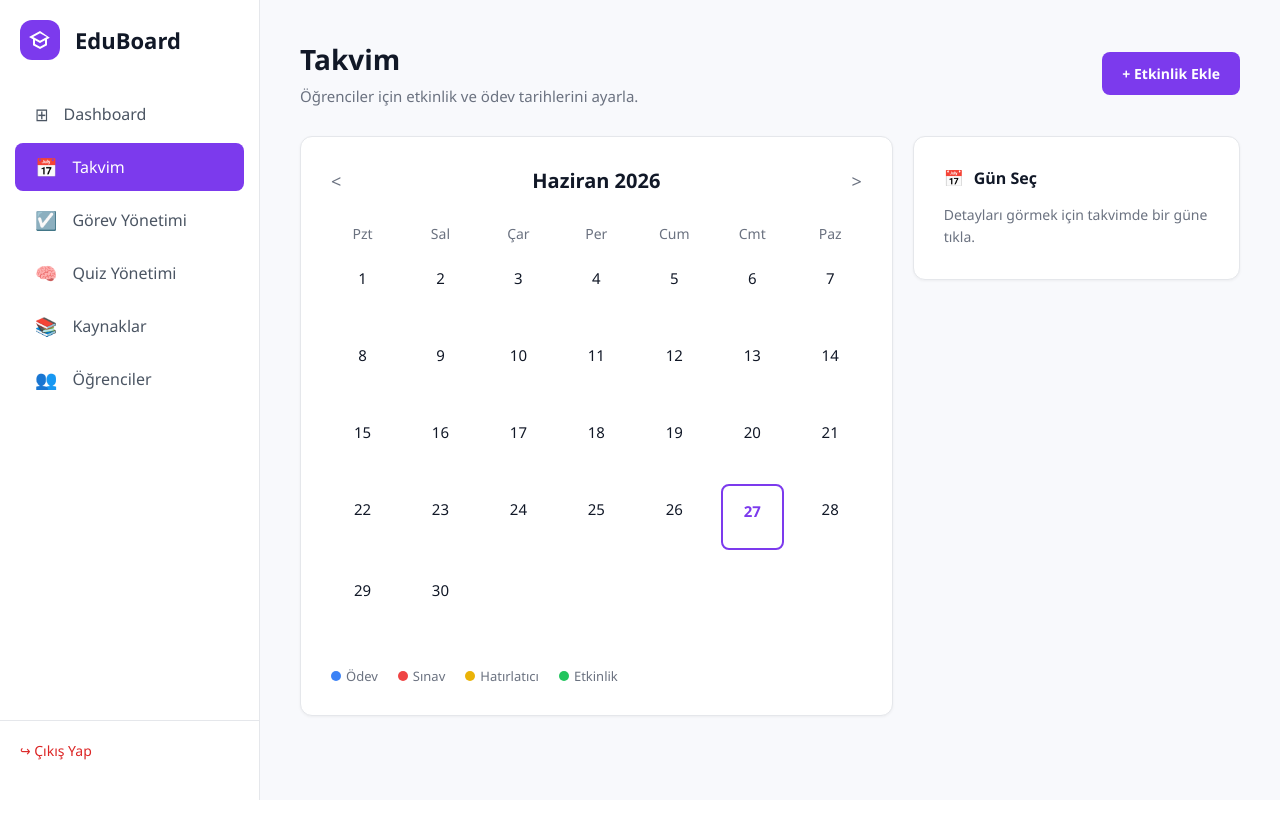
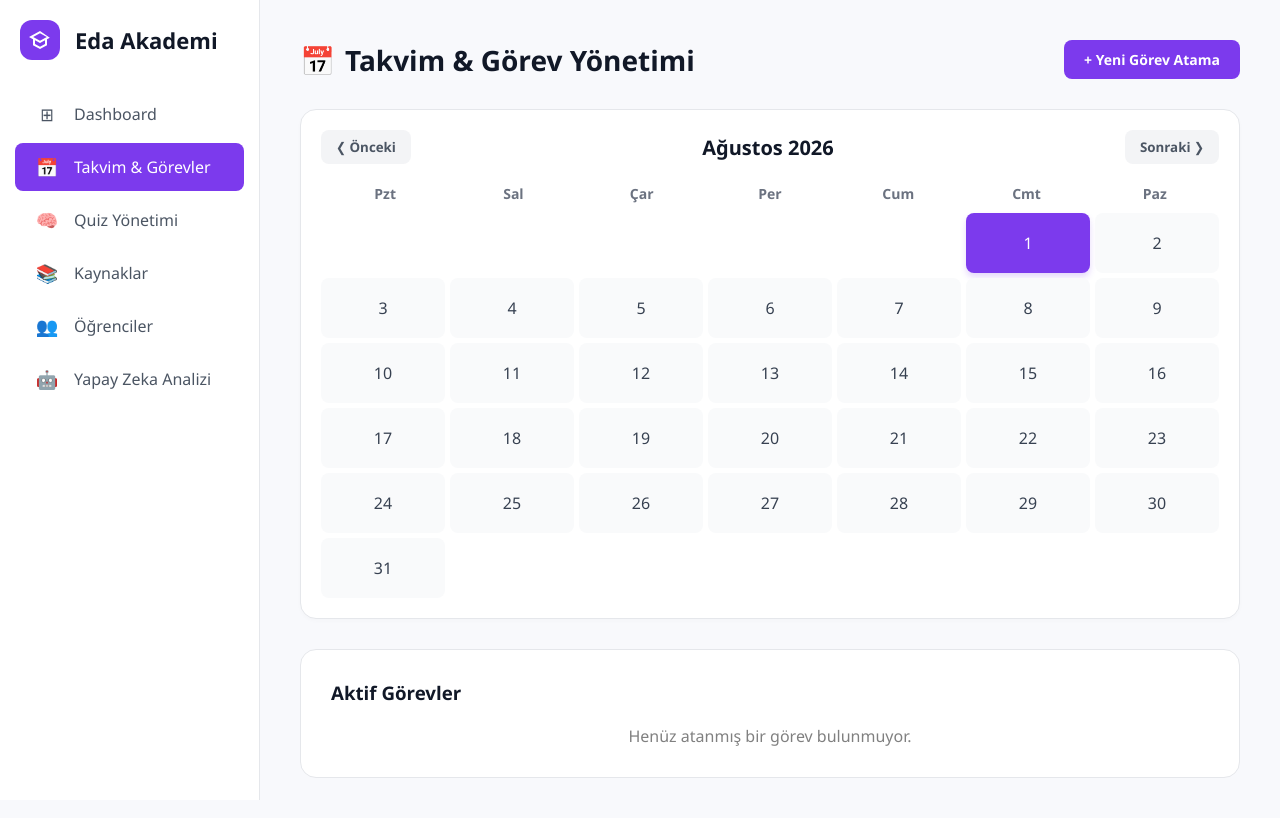
Before and after one commit to dertlimehmetsalih286-cyber/eda-akedemi, a Flask app: page /takvim in a window 1280 px wide. Run offline with Flask 3, Linux system fonts and the light colour scheme; data that the repository does not hold is empty.

Commit message:
Update takvim.html

```diff
--- a/templates/takvim.html
+++ b/templates/takvim.html
@@ -2,207 +2,230 @@
 <html lang="tr">
 <head>
     <meta charset="UTF-8">
-    <meta name="viewport" content="width=device-width, initial-scale=1.0">
-    <title>Eda Akademi - Takvim</title>
+    <title>Eda Akademi - Takvim ve Görevler</title>
     <style>
-        /* Genel Düzen */
         * { margin: 0; padding: 0; box-sizing: border-box; font-family: 'Segoe UI', Tahoma, Geneva, Verdana, sans-serif; }
         body { display: flex; min-height: 100vh; background-color: #f8f9fc; }
 
-        /* Sabit Sol Menü (Sidebar) */
-        .sidebar { width: 260px; background-color: white; border-right: 1px solid #e5e7eb; display: flex; flex-direction: column; padding: 20px 0; position: fixed; height: 100vh; }
+        /* Sidebar Stilleri */
+        .sidebar { width: 260px; background-color: white; border-right: 1px solid #e5e7eb; display: flex; flex-direction: column; padding: 20px 0; position: fixed; height: 100vh; top: 0; left: 0; z-index: 1000; }
         .logo-container { display: flex; align-items: center; padding: 0 20px 30px 20px; font-size: 22px; font-weight: bold; color: #111827; }
         .logo-icon { background-color: #7c3aed; width: 40px; height: 40px; border-radius: 12px; display: flex; align-items: center; justify-content: center; margin-right: 15px; }
         .logo-icon svg { width: 24px; height: 24px; fill: white; }
         .nav-links { list-style: none; flex-grow: 1; }
         .nav-item { padding: 0 15px; margin-bottom: 5px; }
         .nav-link { display: flex; align-items: center; padding: 12px 20px; text-decoration: none; color: #4b5563; font-weight: 500; border-radius: 8px; transition: all 0.2s; }
-        .nav-link:hover { background-color: #f3f4f6; color: #111827; }
         .nav-link.active { background-color: #7c3aed; color: white; }
-        .nav-icon { margin-right: 15px; font-size: 18px; }
-        .logout-section { padding: 20px; border-top: 1px solid #e5e7eb; margin-top: auto; }
-        .logout-btn { color: #dc2626; text-decoration: none; font-size: 14px; font-weight: 500; display: flex; align-items: center; }
+        .nav-icon { margin-right: 15px; font-size: 18px; width: 24px; text-align: center; }
 
-        /* Sağ Taraf İçerik */
-        .main-content { flex-grow: 1; padding: 40px; margin-left: 260px; }
-        .page-header { margin-bottom: 30px; display: flex; justify-content: space-between; align-items: center; }
-        .page-title { font-size: 28px; font-weight: bold; color: #111827; margin-bottom: 8px; }
-        .page-subtitle { color: #6b7280; font-size: 15px; }
+        .main-content { margin-left: 260px; padding: 40px; width: calc(100% - 260px); max-width: 1200px; }
 
-        /* Takvim ve Sağ Panel Alanları */
-        .calendar-container { flex: 2; background: white; padding: 30px; border-radius: 12px; border: 1px solid #e5e7eb; box-shadow: 0 1px 3px rgba(0,0,0,0.05); }
-        .detail-panel { flex: 1; background: white; padding: 30px; border-radius: 12px; border: 1px solid #e5e7eb; box-shadow: 0 1px 3px rgba(0,0,0,0.05); height: fit-content; }
-        .add-btn { background: #7c3aed; color: white; border: none; padding: 12px 20px; border-radius: 8px; cursor: pointer; font-weight: 600; font-size: 14px; transition: background 0.2s; }
-        .add-btn:hover { background: #6d28d9; }
+        .page-header { display: flex; justify-content: space-between; align-items: center; margin-bottom: 30px; }
+        .page-title { font-size: 28px; font-weight: bold; color: #111827; display: flex; align-items: center; gap: 10px; }
 
-        /* Açılır Pencere (Modal) */
-        .modal-overlay { display: none; position: fixed; top: 0; left: 0; width: 100%; height: 100%; background: rgba(0,0,0,0.4); z-index: 1000; }
-        .modal-box { position: absolute; top: 50%; left: 50%; transform: translate(-50%, -50%); background: white; padding: 30px; border-radius: 16px; width: 450px; box-shadow: 0 10px 25px rgba(0,0,0,0.1); }
+        /* Takvim Stilleri */
+        .calendar-container { background: white; border-radius: 16px; border: 1px solid #e5e7eb; padding: 20px; margin-bottom: 30px; box-shadow: 0 2px 4px rgba(0,0,0,0.02); }
+        .calendar-header { display: flex; justify-content: space-between; align-items: center; margin-bottom: 20px; }
+        .calendar-header button { background: #f3f4f6; border: none; padding: 8px 15px; border-radius: 8px; cursor: pointer; font-weight: bold; color: #4b5563; transition: 0.2s; }
+        .calendar-header button:hover { background: #e5e7eb; }
+        .calendar-header h2 { font-size: 20px; color: #111827; }
+
+        .weekdays { display: grid; grid-template-columns: repeat(7, 1fr); text-align: center; font-weight: bold; color: #6b7280; margin-bottom: 10px; font-size: 14px; }
+        .days { display: grid; grid-template-columns: repeat(7, 1fr); gap: 5px; }
+        .days div { background: #f9fafb; padding: 15px 10px; text-align: center; border-radius: 8px; cursor: pointer; transition: 0.2s; font-weight: 500; color: #374151; min-height: 60px; display: flex; align-items: center; justify-content: center; }
+        .days div:hover { background: #ede9fe; color: #7c3aed; }
+        .days .today { background: #7c3aed; color: white; box-shadow: 0 4px 6px rgba(124, 58, 237, 0.2); }
+        .days .today:hover { background: #6d28d9; color: white; }
+        .days .empty { background: transparent; cursor: default; }
+        .days .empty:hover { background: transparent; }
+
+        /* Görev Listesi */
+        .task-list { background: white; padding: 30px; border-radius: 16px; border: 1px solid #e5e7eb; }
+        .task-item { display: flex; justify-content: space-between; align-items: center; padding: 15px; border-bottom: 1px solid #f3f4f6; }
+        .task-item:last-child { border-bottom: none; }
+        .t-info h4 { color: #111827; margin-bottom: 4px; }
+        .t-info p { color: #6b7280; font-size: 13px; display: flex; gap: 10px; }
+        .t-badge { background: #e0e7ff; color: #4338ca; padding: 4px 8px; border-radius: 6px; font-size: 12px; font-weight: bold; }
+
+        /* Modal Stilleri */
+        .btn-purple { background: #7c3aed; color: white; border: none; padding: 10px 20px; border-radius: 8px; font-size: 14px; font-weight: bold; cursor: pointer; }
         .form-group { margin-bottom: 15px; }
-        .form-group label { display: block; margin-bottom: 5px; font-size: 14px; font-weight: 500; color: #374151; }
-        .form-group input, .form-group textarea, .form-group select { width: 100%; padding: 10px 12px; border: 1px solid #d1d5db; border-radius: 8px; outline: none; font-size: 14px; }
+        .form-control { width: 100%; padding: 10px; border: 1px solid #d1d5db; border-radius: 8px; font-size: 14px; }
     </style>
 </head>
 <body>
-
     <aside class="sidebar">
         <div class="logo-container">
-            <div class="logo-icon">
-                <svg viewBox="0 0 24 24"><path d="M12 3L1 9l4 2.18v6L12 21l7-3.82v-6l2.81-1.53L12 3zm6.82 6L12 12.72 5.18 9 12 5.28 18.82 9zM17 15.99l-5 2.73-5-2.73v-3.72l5 2.73 5-2.73v3.72z"/></svg>
-            </div>
-            EduBoard
+            <div class="logo-icon"><svg viewBox="0 0 24 24"><path d="M12 3L1 9l4 2.18v6L12 21l7-3.82v-6l2.81-1.53L12 3zm6.82 6L12 12.72 5.18 9 12 5.28 18.82 9zM17 15.99l-5 2.73-5-2.73v-3.72l5 2.73 5-2.73v3.72z"/></svg></div>
+            Eda Akademi
         </div>
         <ul class="nav-links">
             <li class="nav-item"><a href="/ogretmen" class="nav-link"><span class="nav-icon">⊞</span> Dashboard</a></li>
-            <li class="nav-item"><a href="/takvim" class="nav-link active"><span class="nav-icon">📅</span> Takvim</a></li>
-            <li class="nav-item"><a href="/gorev" class="nav-link"><span class="nav-icon">☑️</span> Görev Yönetimi</a></li>
+            <li class="nav-item"><a href="/takvim" class="nav-link active"><span class="nav-icon">📅</span> Takvim & Görevler</a></li>
+            <!-- Görev sekmesini menüden kaldırmadım, istersen silebilirsin. Birleştirdiğimiz için burası ana merkez oldu -->
             <li class="nav-item"><a href="/quiz" class="nav-link"><span class="nav-icon">🧠</span> Quiz Yönetimi</a></li>
             <li class="nav-item"><a href="/kaynaklar" class="nav-link"><span class="nav-icon">📚</span> Kaynaklar</a></li>
             <li class="nav-item"><a href="/ogrenciler" class="nav-link"><span class="nav-icon">👥</span> Öğrenciler</a></li>
+            <li class="nav-item"><a href="/ogretmen_analiz" class="nav-link"><span class="nav-icon">🤖</span> Yapay Zeka Analizi</a></li>
         </ul>
-        <div class="logout-section">
-            <a href="/" class="logout-btn">↪ Çıkış Yap</a>
-        </div>
     </aside>
 
     <main class="main-content">
         <div class="page-header">
-            <div>
-                <h1 class="page-title">Takvim</h1>
-                <p class="page-subtitle">Öğrenciler için etkinlik ve ödev tarihlerini ayarla.</p>
-            </div>
-            <button onclick="document.getElementById('etkinlikModal').style.display='block'" class="add-btn">+ Etkinlik Ekle</button>
+            <div class="page-title"><span>📅</span> Takvim & Görev Yönetimi</div>
+            <button class="btn-purple" onclick="openModal('')">+ Yeni Görev Atama</button>
         </div>
 
-        <div style="display:flex; gap:20px;">
-            <div class="calendar-container">
-                <div style="display:flex; justify-content:space-between; align-items:center; margin-bottom:30px;">
-                    <button style="border:none; background:none; cursor:pointer; font-size:18px; color:#6b7280;">&lt;</button>
-                    <h2 style="font-size:20px; color:#111827;">Haziran 2026</h2>
-                    <button style="border:none; background:none; cursor:pointer; font-size:18px; color:#6b7280;">&gt;</button>
+        <!-- Etkileşimli Takvim -->
+        <div class="calendar-container">
+            <div class="calendar-header">
+                <button onclick="moveDate('prev')">❮ Önceki</button>
+                <h2 id="month_name">Ay Yılı</h2>
+                <button onclick="moveDate('next')">Sonraki ❯</button>
+            </div>
+            <div class="weekdays">
+                <div>Pzt</div><div>Sal</div><div>Çar</div><div>Per</div><div>Cum</div><div>Cmt</div><div>Paz</div>
+            </div>
+            <div class="days" id="days">
+                <!-- Javascript ile güncellenecek -->
+            </div>
+        </div>
+
+        <!-- Aktif Görevler Listesi -->
+        <div class="task-list">
+            <h3 style="margin-bottom: 20px; color: #111827;">Aktif Görevler</h3>
+            {% for g in gorevler %}
+            <div class="task-item">
+                <div class="t-info">
+                    <h4>{{ g.baslik }}</h4>
+                    <p>
+                        <span><strong>Ders:</strong> {{ g.ders }}</span>
+                        <span><strong>Tür:</strong> {{ g.sinav_turu }}</span>
+                        <span style="color:#ef4444;"><strong>Son Tarih:</strong> {{ g.son_tarih }}</span>
+                    </p>
+                </div>
+                <div class="t-badge">{{ g.oncelik }} Öncelik</div>
+            </div>
+            {% else %}
+            <p style="color: gray; text-align: center;">Henüz atanmış bir görev bulunmuyor.</p>
+            {% endfor %}
+        </div>
+
+        <!-- Görev Ekleme Modalı (Takvimden Tıklanınca Açılır) -->
+        <div id="gorevModal" style="display:none; position:fixed; top:0; left:0; width:100%; height:100%; background:rgba(0,0,0,0.5); z-index:9999;">
+            <div style="background:white; max-width:500px; margin:50px auto; padding:30px; border-radius:16px;">
+                <div style="display:flex; justify-content:space-between; margin-bottom:20px;">
+                    <h2>Görev Ata</h2>
+                    <span onclick="document.getElementById('gorevModal').style.display='none'" style="cursor:pointer; font-size:20px;">&times;</span>
                 </div>
 
-                <div style="display:grid; grid-template-columns:repeat(7, 1fr); text-align:center; gap:15px; margin-bottom:10px; color:#6b7280; font-size:14px;">
-                    <div>Pzt</div><div>Sal</div><div>Çar</div><div>Per</div><div>Cum</div><div>Cmt</div><div>Paz</div>
-                </div>
+                <form action="/add-task" method="POST">
+                    <div class="form-group">
+                        <label>Sınav Türü</label>
+                        <select name="sinav_turu" class="form-control">
+                            <option value="LGS">LGS</option>
+                            <option value="YKS">YKS</option>
+                            <option value="Ara Sınıf">Ara Sınıf</option>
+                        </select>
+                    </div>
 
-                <div id="calendar-grid" style="display:grid; grid-template-columns:repeat(7, 1fr); text-align:center; gap:15px; font-size:15px; color:#111827;">
-                </div>
+                    <div class="form-group">
+                        <label>Ders</label>
+                        <select name="ders" class="form-control">
+                            <option value="TYT Türkçe">TYT Türkçe</option>
+                            <option value="TYT Matematik">TYT Matematik</option>
+                            <option value="TYT Tarih">TYT Tarih</option>
+                            <option value="AYT Matematik">AYT Matematik</option>
+                            <option value="AYT Tarih">AYT Tarih</option>
+                            <option value="AYT Coğrafya">AYT Coğrafya</option>
+                            <option value="Fizik">Fizik</option>
+                            <option value="Kimya">Kimya</option>
+                            <option value="Biyoloji">Biyoloji</option>
+                            <option value="Fen Bilimleri">Fen Bilimleri</option>
+                            <option value="Sosyal Bilgiler">Sosyal Bilgiler</option>
+                            <option value="Tarih">Tarih</option>
+                            <option value="Coğrafya">Coğrafya</option>
+                            <option value="Felsefe">Felsefe</option>
+                            <option value="Din Kültürü">Din Kültürü</option>
+                        </select>
+                    </div>
 
-                <div style="display:flex; gap:20px; margin-top:40px; font-size:13px; color:#6b7280;">
-                    <div style="display:flex; align-items:center; gap:5px;"><span style="height:10px; width:10px; background:#3b82f6; border-radius:50%; display:inline-block;"></span> Ödev</div>
-                    <div style="display:flex; align-items:center; gap:5px;"><span style="height:10px; width:10px; background:#ef4444; border-radius:50%; display:inline-block;"></span> Sınav</div>
-                    <div style="display:flex; align-items:center; gap:5px;"><span style="height:10px; width:10px; background:#eab308; border-radius:50%; display:inline-block;"></span> Hatırlatıcı</div>
-                    <div style="display:flex; align-items:center; gap:5px;"><span style="height:10px; width:10px; background:#22c55e; border-radius:50%; display:inline-block;"></span> Etkinlik</div>
-                </div>
-            </div>
+                    <div class="form-group">
+                        <label>Görev Başlığı</label>
+                        <input type="text" name="baslik" class="form-control" required placeholder="Örn: Limit ve Süreklilik Testi">
+                    </div>
 
-            <div class="detail-panel">
-                <h3 id="secili-gun-baslik" style="display:flex; align-items:center; gap:10px; margin-bottom:15px; font-size:16px; color:#111827;">
-                    <span style="color:#7c3aed;">📅</span> Gün Seç
-                </h3>
-                <div id="secili-gun-icerik">
-                    <p style="color:#6b7280; font-size:14px; line-height:1.6;">Detayları görmek için takvimde bir güne tıkla.</p>
-                </div>
+                    <div class="form-group">
+                        <label>Son Teslim Tarihi</label>
+                        <!-- Takvimden tıklanan tarih buraya otomatik gelecek -->
+                        <input type="date" id="son_tarih" name="son_tarih" class="form-control" required>
+                    </div>
+
+                    <div class="form-group">
+                        <label>Öncelik</label>
+                        <select name="oncelik" class="form-control">
+                            <option value="Yüksek">Yüksek</option>
+                            <option value="Orta">Orta</option>
+                            <option value="Düşük">Düşük</option>
+                        </select>
+                    </div>
+
+                    <button type="submit" class="btn-purple" style="width:100%; margin-top:10px;">Görevi Kaydet</button>
+                </form>
             </div>
         </div>
     </main>
 
-    <div id="etkinlikModal" class="modal-overlay">
-        <div class="modal-box">
-            <div style="display:flex; justify-content:space-between; align-items:center; margin-bottom:20px;">
-                <h2 style="font-size:20px; color:#111827;">Etkinlik Ekle</h2>
-                <button onclick="document.getElementById('etkinlikModal').style.display='none'" style="border:none; background:none; font-size:24px; cursor:pointer; color:#6b7280;">&times;</button>
-            </div>
+    <!-- Takvim Motoru -->
+    <script>
+        let dt = new Date();
 
-            <form action="/add-event" method="POST">
-                <div class="form-group">
-                    <label>Baslik</label>
-                    <input type="text" name="baslik" placeholder="Etkinlik basligi..." required style="border-color:#7c3aed;">
-                </div>
-                <div class="form-group">
-                    <label>Aciklama (opsiyonel)</label>
-                    <textarea name="aciklama" placeholder="Aciklama..."></textarea>
-                </div>
-                <div class="form-group">
-                    <label>Tarih</label>
-                    <input type="date" name="tarih" required>
-                </div>
-                <div class="form-group">
-                    <label>Tur</label>
-                    <select name="tur">
-                        <option value="Etkinlik">Etkinlik</option>
-                        <option value="Ödev">Ödev</option>
-                        <option value="Sınav">Sınav</option>
-                        <option value="Hatırlatıcı">Hatırlatıcı</option>
-                    </select>
-                </div>
-                <button type="submit" class="add-btn" style="width:100%; padding:12px; font-size:15px;">Etkinlik Ekle</button>
-            </form>
-        </div>
-    </div>
+        function renderDate() {
+            dt.setDate(1);
+            let day = dt.getDay() === 0 ? 7 : dt.getDay(); // Pazartesiyi 1 yapmak için
+            let endDate = new Date(dt.getFullYear(), dt.getMonth() + 1, 0).getDate();
 
-    <script>
-        const etkinlikler = {{ etkinlikler | tojson | safe }};
+            let months = ["Ocak", "Şubat", "Mart", "Nisan", "Mayıs", "Haziran", "Temmuz", "Ağustos", "Eylül", "Ekim", "Kasım", "Aralık"];
+            document.getElementById("month_name").innerHTML = months[dt.getMonth()] + " " + dt.getFullYear();
 
-        function takvimOlustur() {
-            const grid = document.getElementById('calendar-grid');
-            grid.innerHTML = '';
+            let cells = "";
 
-            for(let i=1; i<=30; i++) {
-                let gunTarih = `2026-06-${i.toString().padStart(2, '0')}`;
-                let gunEtkinlikleri = etkinlikler.filter(e => e.tarih === gunTarih);
+            // Ay başındaki boşluklar
+            for (let x = 1; x < day; x++) {
+                cells += `<div class="empty"></div>`;
+            }
 
-                let dots = '';
-                gunEtkinlikleri.forEach(e => {
-                    let color = e.tur === 'Ödev' ? '#3b82f6' : e.tur === 'Sınav' ? '#ef4444' : e.tur === 'Hatırlatıcı' ? '#eab308' : '#22c55e';
-                    dots += `<span style="height:6px; width:6px; background:${color}; border-radius:50%; display:inline-block; margin:0 2px;"></span>`;
-                });
+            // Günler
+            for (let i = 1; i <= endDate; i++) {
+                let monthStr = (dt.getMonth() + 1).toString().padStart(2, '0');
+                let dayStr = i.toString().padStart(2, '0');
+                let fullDate = `${dt.getFullYear()}-${monthStr}-${dayStr}`;
 
-                let div = document.createElement('div');
-                div.style.padding = '15px 10px';
-                div.style.cursor = 'pointer';
-                div.style.borderRadius = '8px';
-                div.style.transition = 'all 0.2s';
+                let today = new Date();
+                let isToday = (i === today.getDate() && dt.getMonth() === today.getMonth() && dt.getFullYear() === today.getFullYear()) ? "today" : "";
 
-                // Bugünün tarihi efekti (27 Haziran)
-                if(i === 27) {
-                    div.style.border = '2px solid #7c3aed';
-                    div.style.color = '#7c3aed';
-                    div.style.fontWeight = 'bold';
-                }
-
-                div.onmouseover = function() { this.style.backgroundColor = '#f3f4f6'; }
-                div.onmouseout = function() { this.style.backgroundColor = 'transparent'; }
-
-                div.innerHTML = `${i} <br> <div style="margin-top:4px; height:8px;">${dots}</div>`;
-                div.onclick = () => gunDetayGoster(i, gunEtkinlikleri);
-
-                grid.appendChild(div);
+                // Güne tıklandığında tarihi modal'a gönder
+                cells += `<div class="${isToday}" onclick="openModal('${fullDate}')" title="Bu tarihe görev ekle">${i}</div>`;
             }
+            document.getElementById("days").innerHTML = cells;
         }
 
-        function gunDetayGoster(gun, gunEtkinlikleri) {
-            document.getElementById('secili-gun-baslik').innerHTML = `<span style="color:#7c3aed;">📅</span> ${gun} Haziran 2026`;
-            let icerik = document.getElementById('secili-gun-icerik');
-
-            if(gunEtkinlikleri.length === 0) {
-                icerik.innerHTML = '<p style="color:#6b7280; font-size:14px; line-height:1.6;">Bu tarihte etkinlik bulunmuyor.</p>';
-            } else {
-                let html = '';
-                gunEtkinlikleri.forEach(e => {
-                    let color = e.tur === 'Ödev' ? '#3b82f6' : e.tur === 'Sınav' ? '#ef4444' : e.tur === 'Hatırlatıcı' ? '#eab308' : '#22c55e';
-                    html += `
-                    <div style="border-left:4px solid ${color}; padding-left:15px; margin-bottom:20px; padding-top:2px; padding-bottom:2px;">
-                        <h4 style="margin-bottom:5px; color:#111827; font-size:15px;">${e.baslik} <span style="font-size:11px; color:gray; font-weight:normal; background:#f3f4f6; padding:2px 6px; border-radius:4px; margin-left:5px;">${e.tur}</span></h4>
-                        <p style="font-size:13px; color:#4b5563; line-height:1.4;">${e.aciklama}</p>
-                    </div>`;
-                });
-                icerik.innerHTML = html;
-            }
+        function moveDate(step) {
+            if(step === 'prev') dt.setMonth(dt.getMonth() - 1);
+            else if(step === 'next') dt.setMonth(dt.getMonth() + 1);
+            renderDate();
         }
 
-        takvimOlustur();
+        function openModal(dateStr) {
+            if(dateStr) {
+                document.getElementById('son_tarih').value = dateStr;
+            } else {
+                document.getElementById('son_tarih').value = ""; // Yeni butona basıldıysa boş kalsın
+            }
+            document.getElementById('gorevModal').style.display = 'block';
+        }
+
+        renderDate();
     </script>
 </body>
 </html>
```
